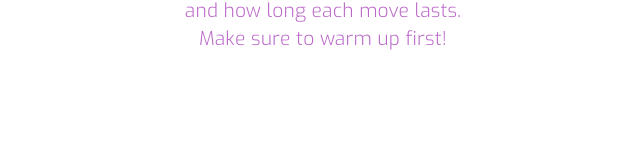
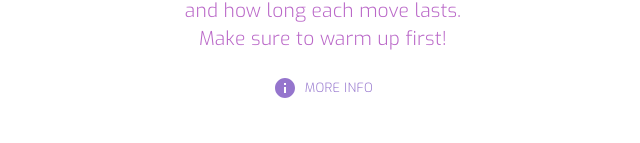
Before and after one commit to jamesncox/gif-fit, a React (Create React App) app: page / in a window 1280 px wide. Shown: the part 157-300 px from the top of the page, without its empty margins (317-957 px from the left). Built offline with nearby package versions, Linux system fonts and the light colour scheme.

Commit message:
Add MoreInfoButton.js

```diff
--- a/package.json
+++ b/package.json
@@ -4,6 +4,7 @@
   "private": true,
   "dependencies": {
     "@material-ui/core": "^4.11.0",
+    "@material-ui/icons": "^4.9.1",
     "@mui-treasury/styles": "^1.10.0",
     "cra-template": "1.0.3",
     "react": "^16.13.1",
--- a/src/components/Layout/Home.js
+++ b/src/components/Layout/Home.js
@@ -1,6 +1,7 @@
 import React from 'react'
 import Title from './Title'
 import Subtitle from './Subtitle'
+import MoreInfoButton from './MoreInfoButton'
 
 import { makeStyles } from '@material-ui/core/styles';
 
@@ -22,6 +23,7 @@ function Home(props) {
         <div className={classes.root}>
             <Title />
             <Subtitle />
+            <MoreInfoButton />
         </div>
     )
 }
--- /dev/null
+++ b/src/components/Layout/MoreInfoButton.js
@@ -0,0 +1,32 @@
+import React from 'react'
+import Button from '@material-ui/core/Button';
+import { makeStyles } from '@material-ui/core/styles';
+import Box from '@material-ui/core/Box'
+import InfoIcon from '@material-ui/icons/Info';
+
+const useStyles = makeStyles((theme) => ({
+    root: {
+        marginTop: theme.spacing(2),
+        textAlign: "center"
+    },
+    subtitle: {
+        fontSize: ".8rem",
+        fontFamily: "'Exo', sans-serif",
+        color: "#9575cd"
+    },
+    icon: {
+        marginRight: theme.spacing(1)
+    }
+}));
+
+export default function MoreInfoButton(props) {
+    const classes = useStyles();
+
+    return (
+        <Box className={classes.root}>
+            <Button className={classes.subtitle}>
+                <InfoIcon className={classes.icon} /> More Info
+            </Button>
+        </Box>
+    )
+}
```
Also changed, not shown: 1 other file (tests, documents, lock files or other folders).
